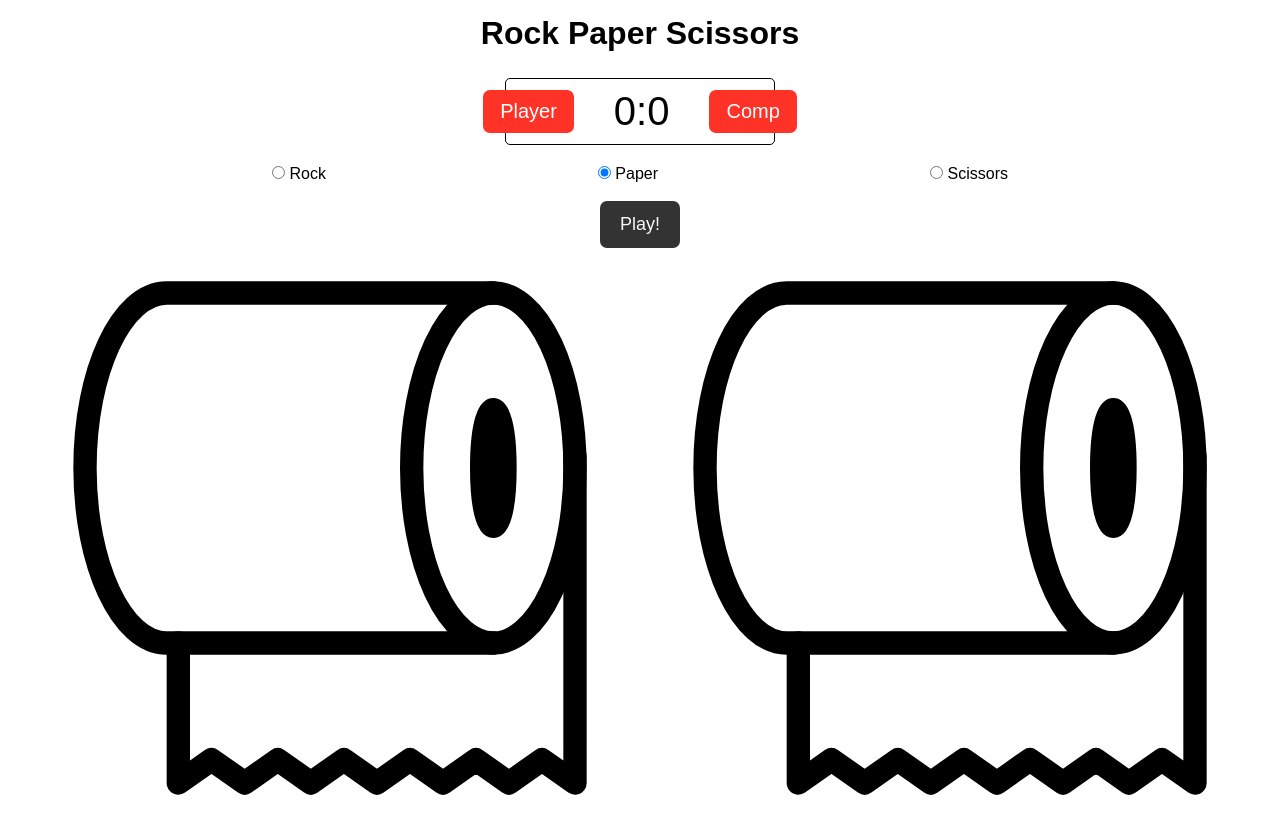
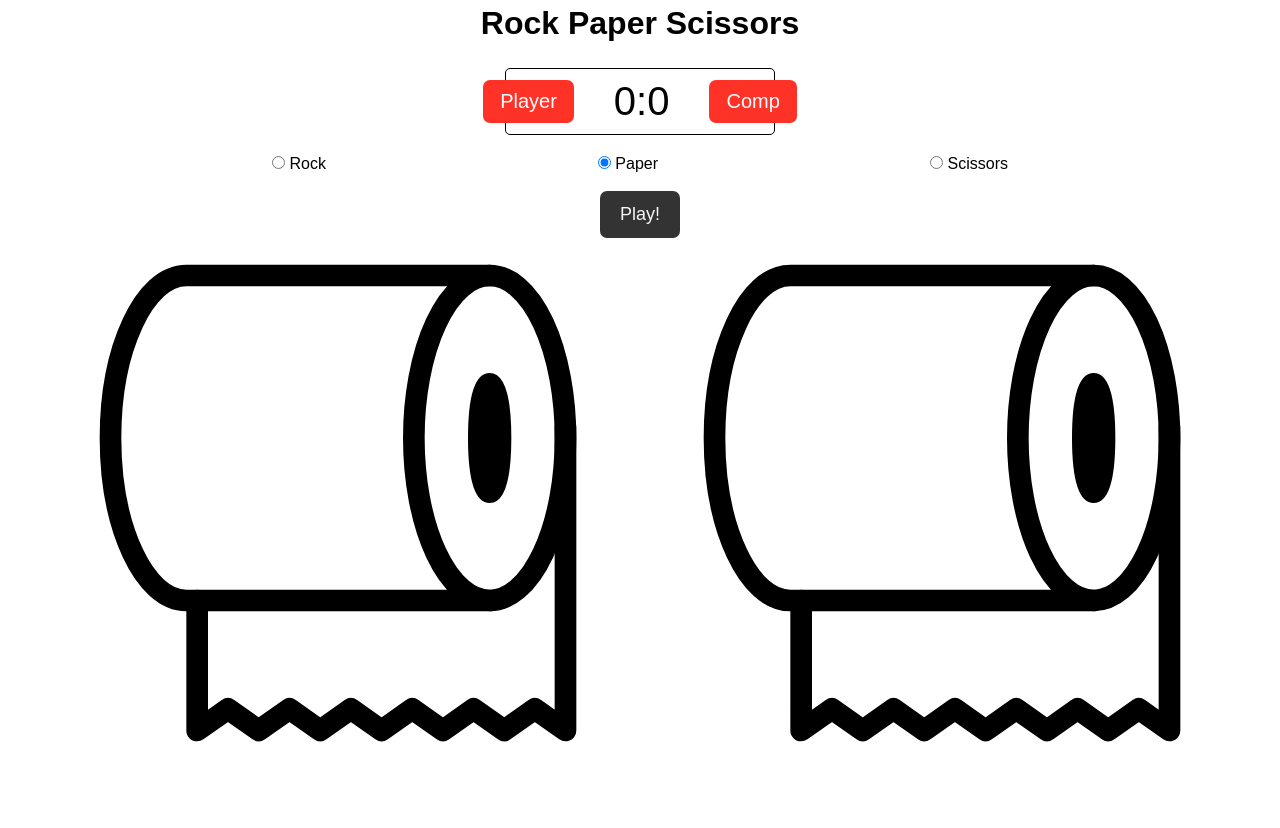
Before and after one commit to ChristofferHennie/rock-paper-scissors, a React (Create React App) app: page / in a window 1280 px wide. After the commit the page ends 800 px from the top, so only its background shows below. Built offline with nearby package versions, Linux system fonts and the light colour scheme.

Commit message:
Changed some basic css
Changed some margins and sizes
Also added a basic animation

```diff
--- a/src/index.css
+++ b/src/index.css
@@ -7,7 +7,6 @@
 .App > h1 {
   text-align: center;
   padding: 5px 0 0.5em 0;
-  margin-top: 10px;
 }
 
 .options {
@@ -31,9 +30,9 @@
 }
 
 .images > img {
-  height: 70vh;
+  height: 65vh;
   width: auto;
-  margin: 10px;
+  margin: 5px;
   color: black;
 }
 
@@ -61,6 +60,14 @@
   background-color: #333333;
   border: none;
   border-radius: 7px;
+}
+
+.BtnStyle > button:hover {
+}
+
+.BtnStyle > button:active {
+  background-color: #242424;
+  transform: translateY(2px);
 }
 
 .parent-score-board {
```
